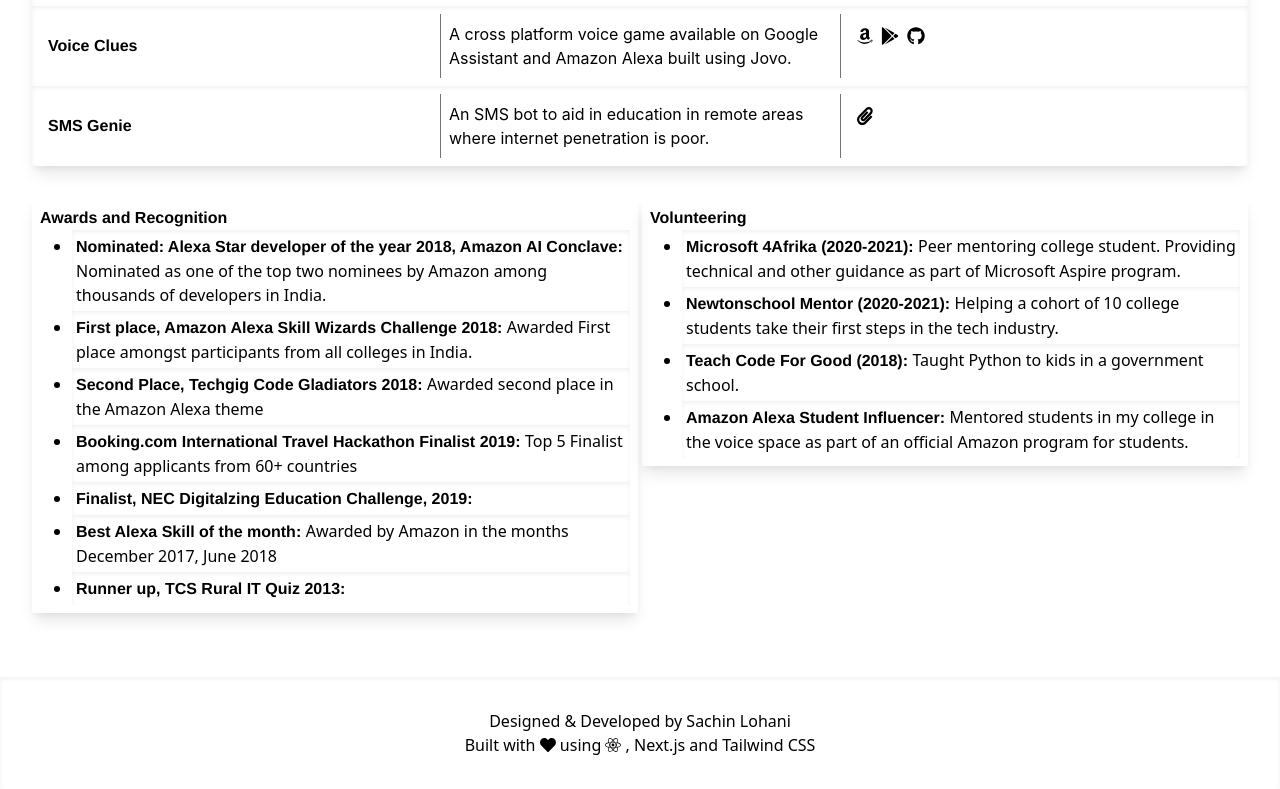
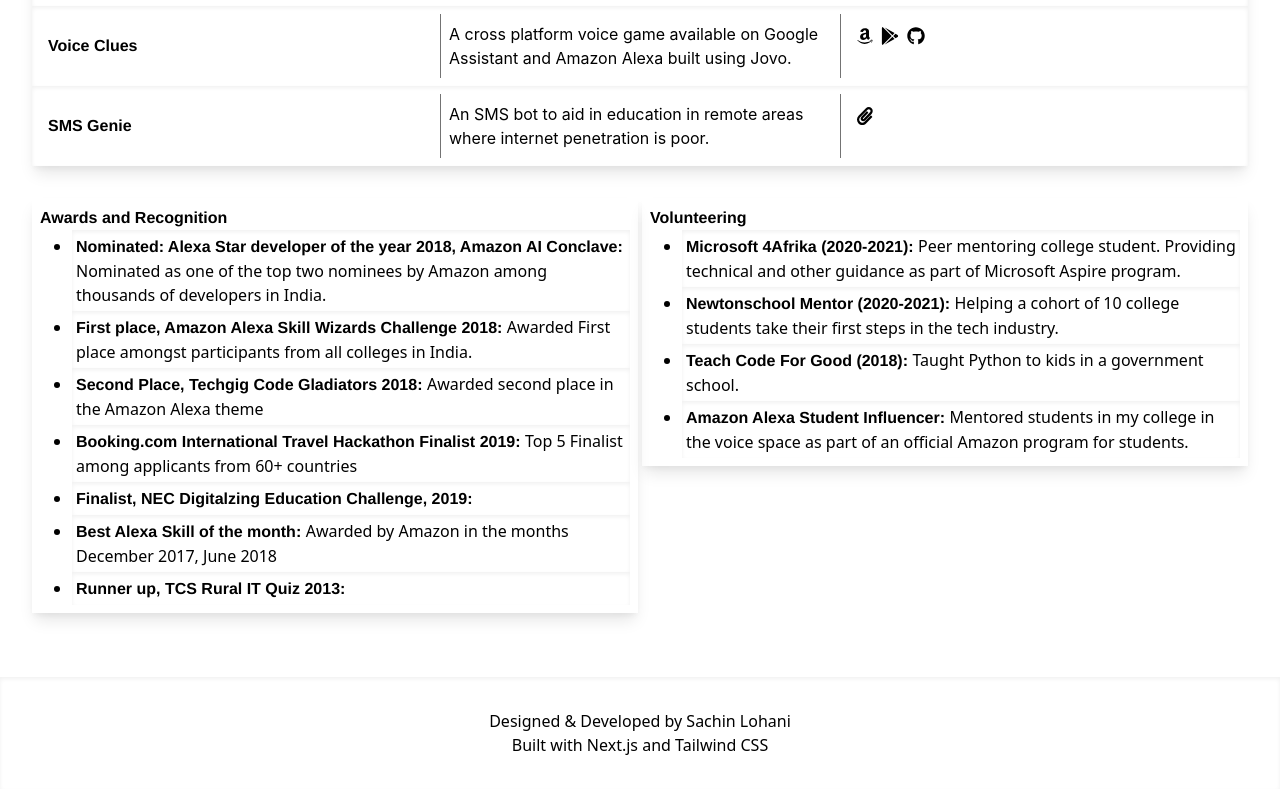
Before and after one commit to pantomath91/sachin-resume, a Next.js app: page / in a window 1280 px wide. Shown: the part 1212-2001 px from the top of the page. Built offline with nearby package versions, Linux system fonts and the light colour scheme.

Commit message:
fixing types

```diff
--- a/components/Footer.tsx
+++ b/components/Footer.tsx
@@ -9,7 +9,7 @@
             {`Designed & Developed by Sachin Lohani`}
         </div>
         <div className="mx-auto">
-            <span> Built with <FontAwesomeIcon icon={faHeart} /> using  <FontAwesomeIcon icon={faReact} /> , Next.js and Tailwind CSS </span>
+            <span> Built with Next.js and Tailwind CSS </span>
         </div>
     </footer>
 }
```
